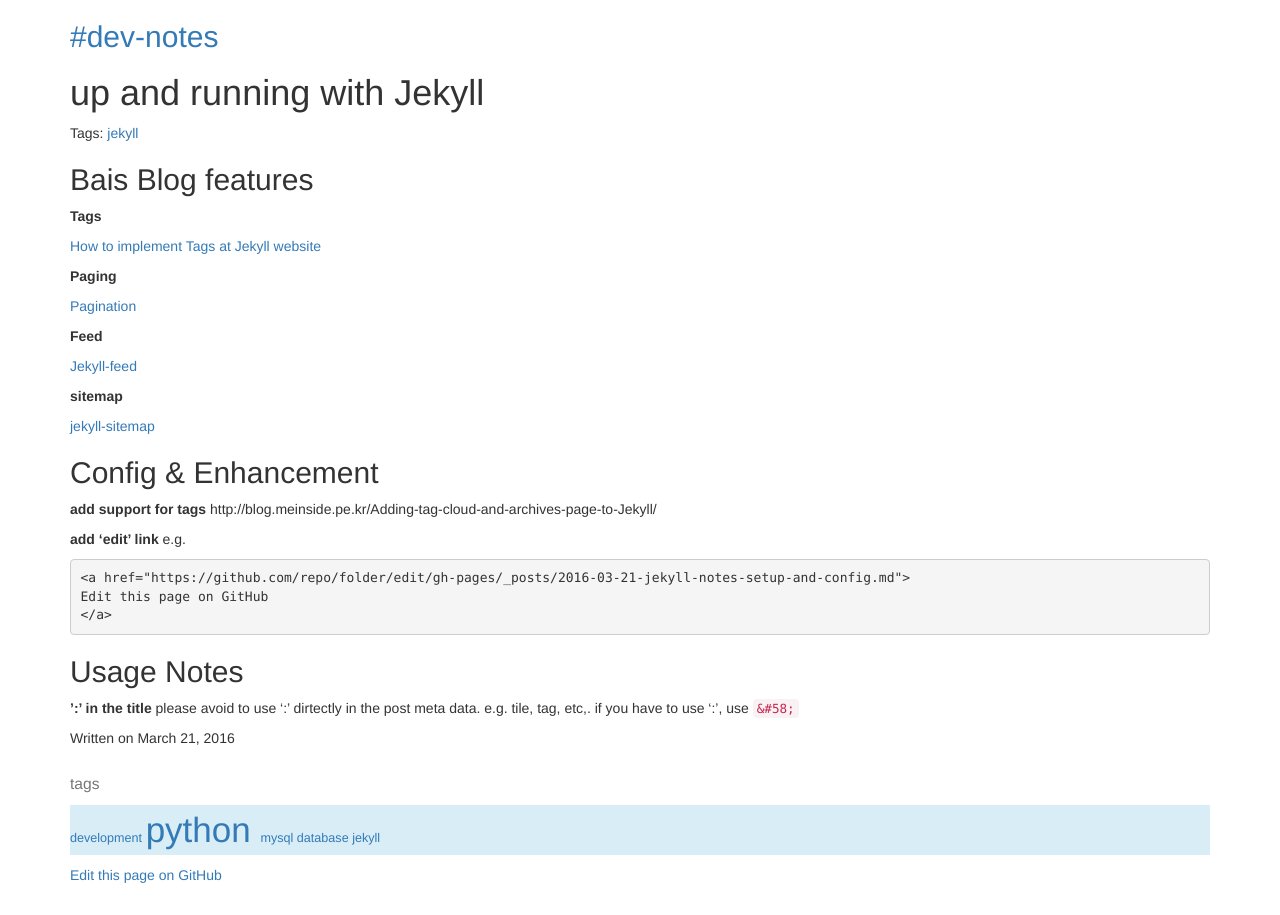
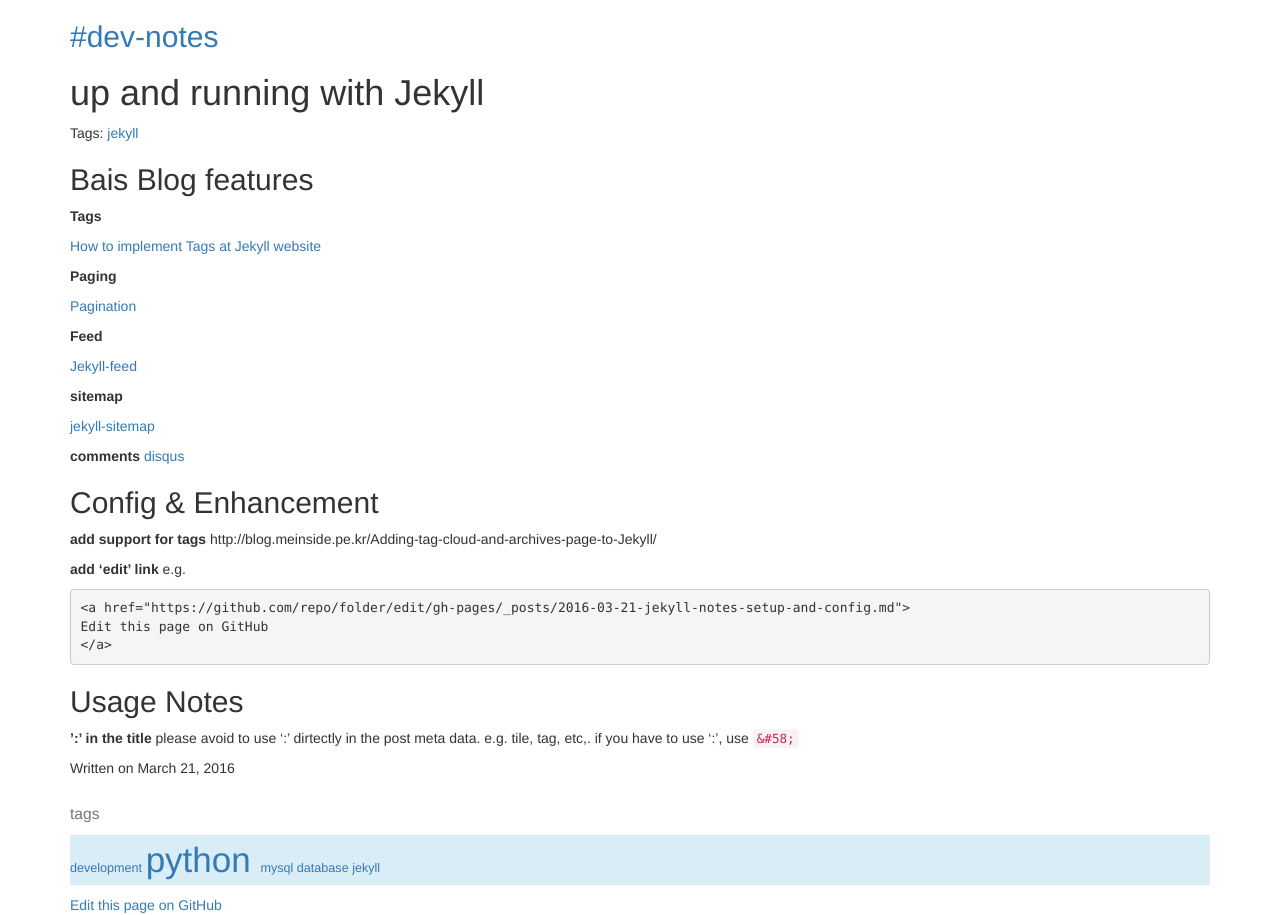
Before and after one commit to gary-liguoliang/notes, a Jekyll site: the page built from _posts/2016-03-21-jekyll-notes-setup-and-config.md, in a window 1280 px wide. Built offline with Jekyll 4.4.1, drawn with Linux system fonts in a browser that asks for light colours; comment, search, counter and statistics services are not loaded.

Commit message:
updated jekyll notes

```diff
--- a/_posts/2016-03-21-jekyll-notes-setup-and-config.md
+++ b/_posts/2016-03-21-jekyll-notes-setup-and-config.md
@@ -23,6 +23,9 @@ tags:
 
 [jekyll-sitemap](https://github.com/jekyll/jekyll-sitemap)
 
+**comments**
+[disqus](https://disqus.com/)
+
 
 ## Config & Enhancement
 **add support for tags**
```
